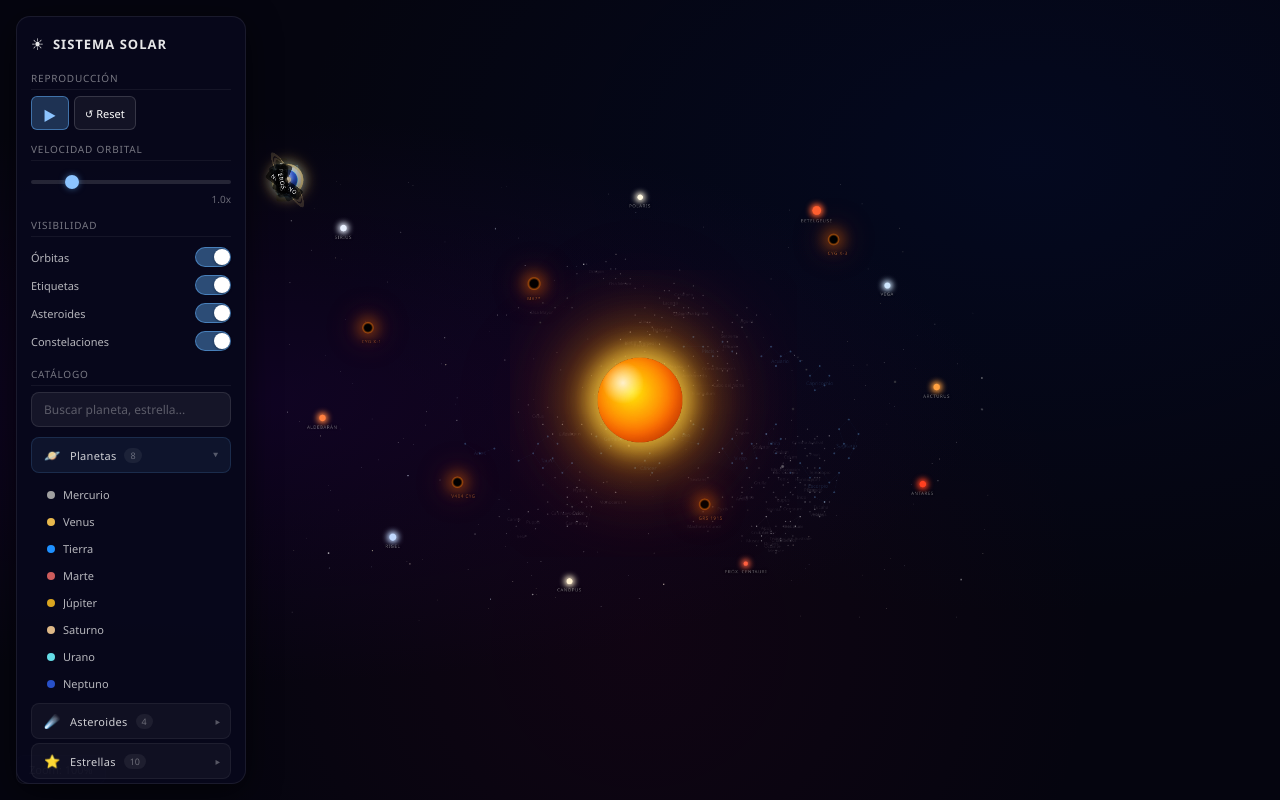
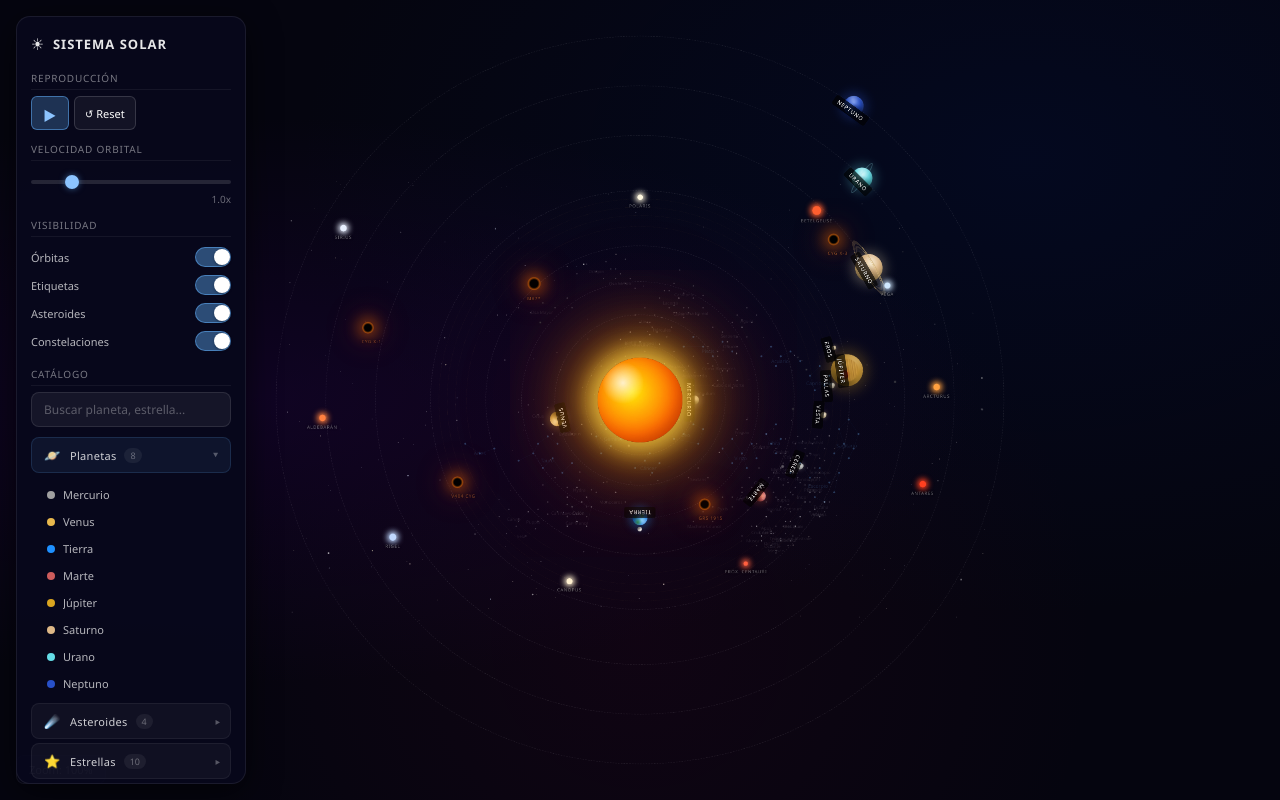
Before and after one commit to CarlosWQuezada69/Sistema-planetario, a plain HTML site: page index.html in a window 1280 px wide. Drawn offline with Linux system fonts and the light colour scheme.

Commit message:
FIX: elimina removeProperty('--radius') que borraba órbitas inline y solapaba planetas

```diff
--- a/index.html
+++ b/index.html
@@ -1522,7 +1522,6 @@ function applyResponsiveScale() {
   let scale = minDim / 1450;
   scale = Math.max(0.25, Math.min(1, scale));
   els.systemContent.style.transform = `scale(${scale})`;
-  document.querySelectorAll('.orbit[data-planet]').forEach(o => o.style.removeProperty('--radius'));
 }
 
 // ============ CONSTELACIONES (88 constelaciones IAU) ============
```
